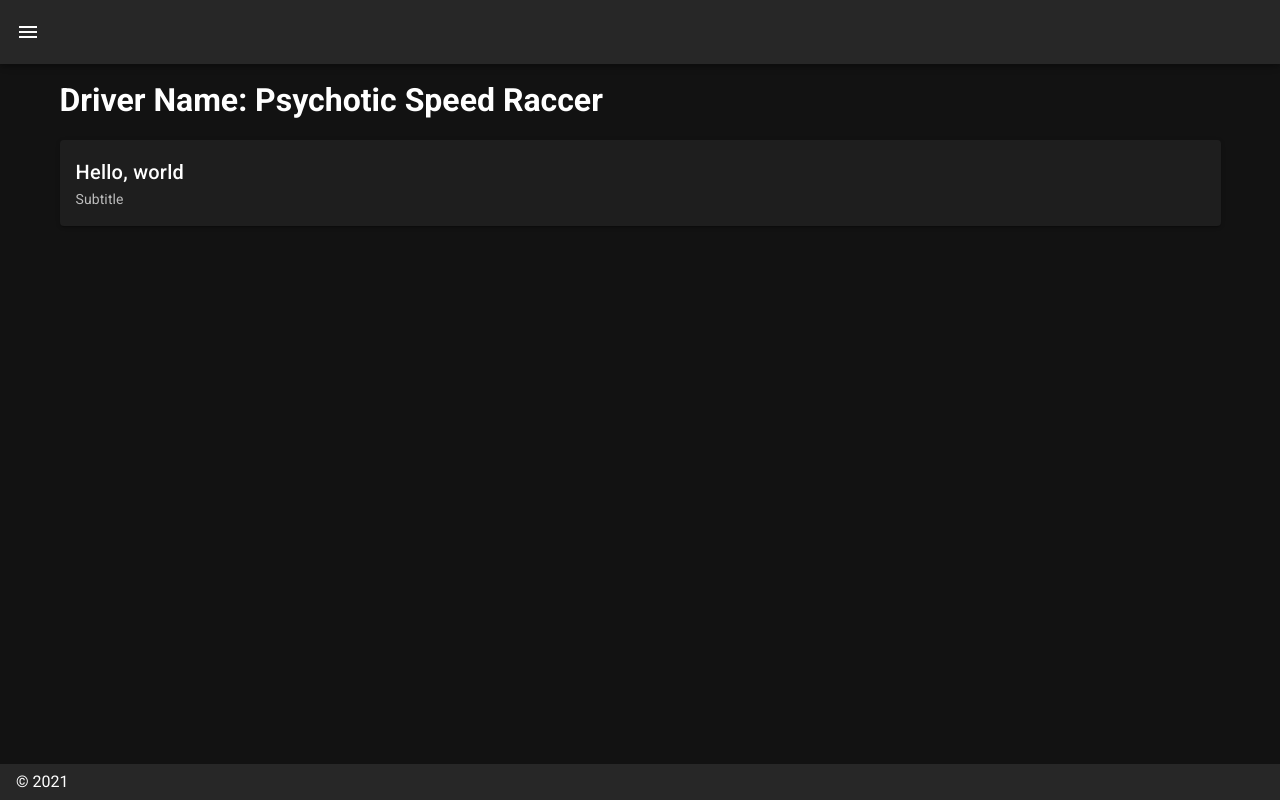
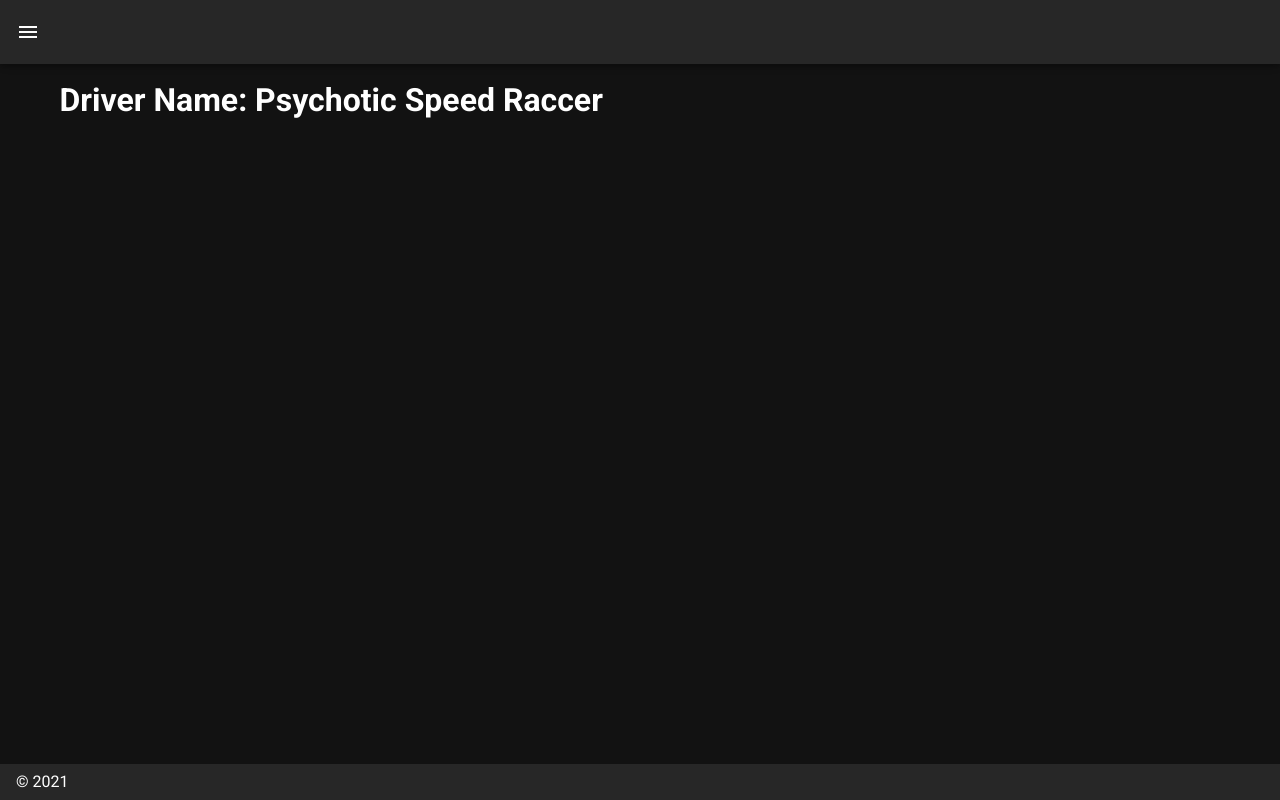
Before and after one commit to PilarCha/Delivery-Service, a Nuxt app: page /drivers/1 in a window 1280 px wide. Built offline with nearby package versions, Linux system fonts and the light colour scheme.

Commit message:
got rid of extra html

```diff
--- a/pages/customers/_customer_id.vue
+++ b/pages/customers/_customer_id.vue
@@ -1,13 +1,6 @@
 <template>
   <div class="">
     <h1 class = "mb-4">Customer Name: {{ customerId.name }}</h1>
-    <section>
-      <v-card
-        class = "mb-2"
-      >
-        <v-card-title>  </v-card-title>
-      </v-card>
-    </section>
   </div>
 
 </template>
--- a/pages/drivers/_driver_id.vue
+++ b/pages/drivers/_driver_id.vue
@@ -1,12 +1,6 @@
 <template>
   <div class="">
     <h1 class="mb-4">Driver Name: {{ driverId.name }}</h1>
-    <section>
-      <v-card>
-        <v-card-title> Hello, world </v-card-title>
-        <v-card-subtitle>Subtitle</v-card-subtitle>
-      </v-card>
-    </section>
   </div>
 </template>
 
```
